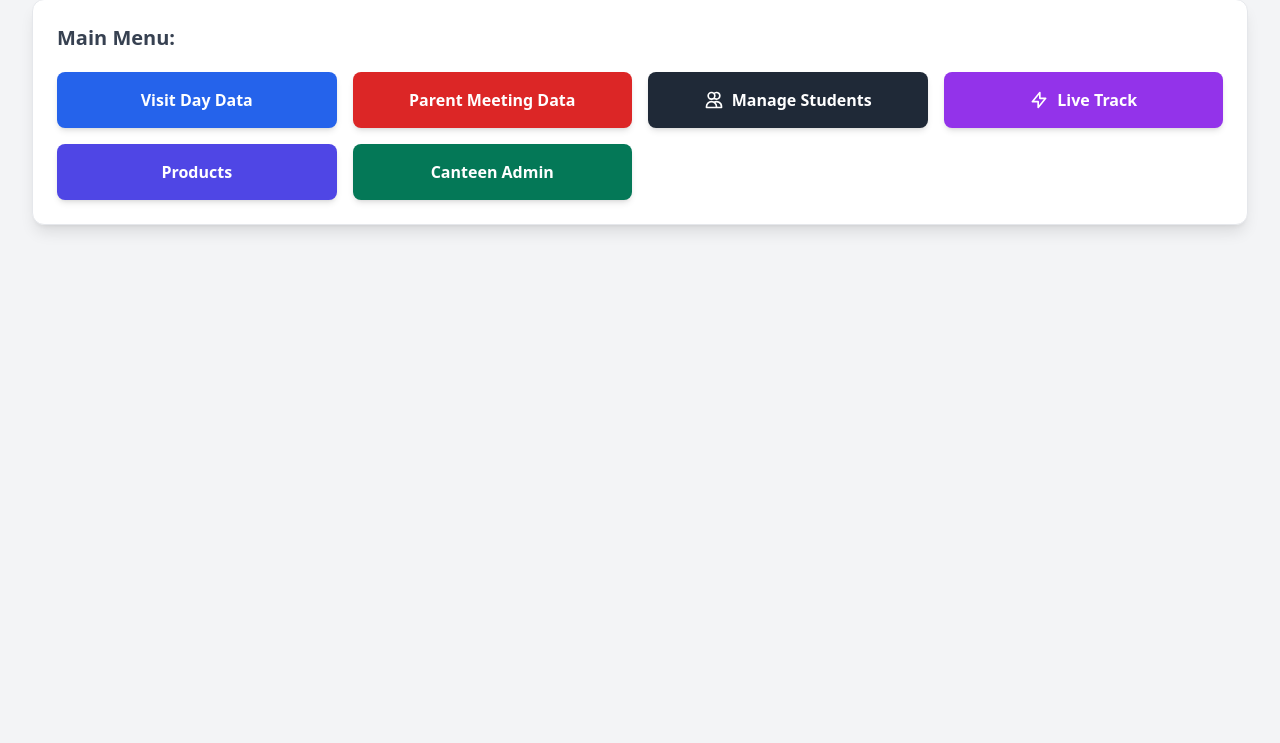
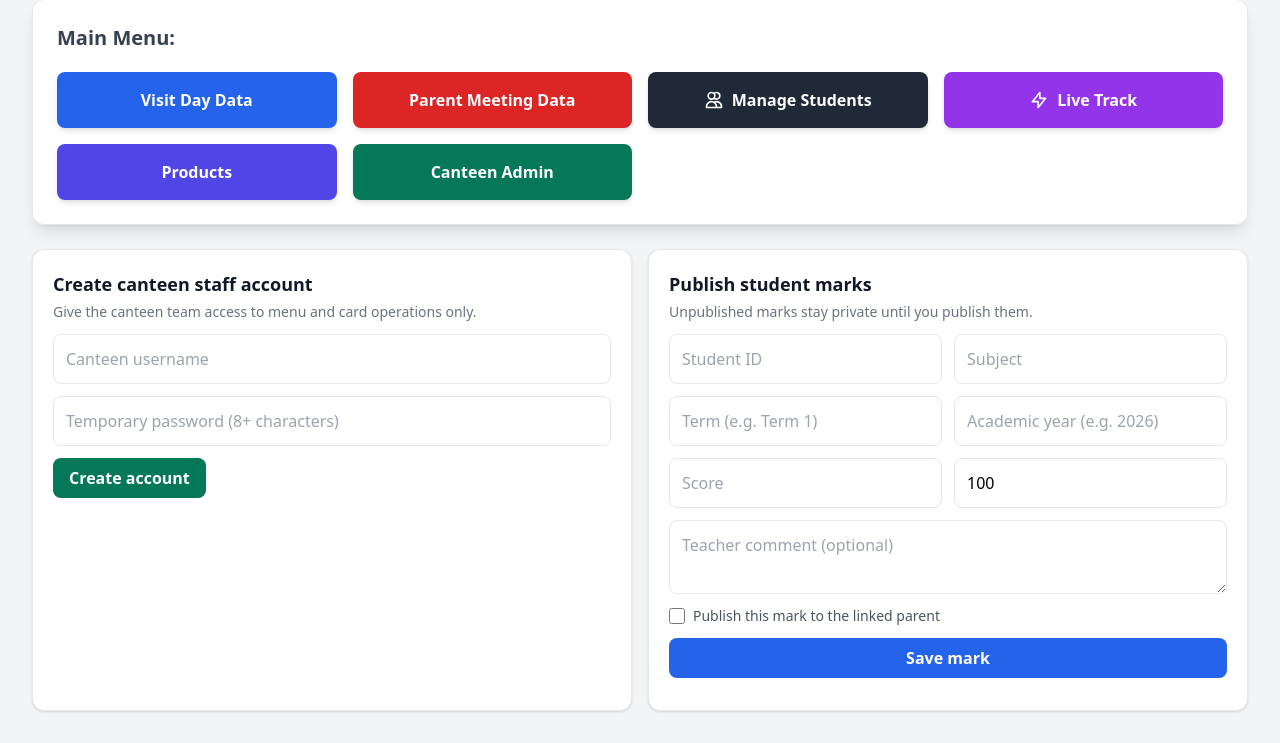
Before and after one commit to AIME-LOIC/MYSCHOOL, a Python web app: template templates/admin.html in a window 1280 px wide. Shown: the part 165-908 px from the top of the page. Before the commit the page ends 397 px from the top, so only its background shows below. Run offline with Jinja, Linux system fonts and the light colour scheme; the template is opened without the code that fills it, so the values that code supplies are empty; some libraries are stand-ins or nearby versions.

Commit message:
Add admin forms for canteen staff and student marks

```diff
--- a/templates/admin.html
+++ b/templates/admin.html
@@ -168,6 +168,66 @@
                 <a href="/{{ school_name }}/canteen-admin" class="py-4 px-6 bg-emerald-700 hover:bg-emerald-800 text-white font-bold rounded-lg transition shadow-md text-center">Canteen Admin</a>
             </div>
         </div>
+
+        <section class="grid grid-cols-1 lg:grid-cols-2 gap-4 mt-6">
+            <div class="bg-white p-5 rounded-xl shadow border border-gray-200">
+                <h2 class="text-lg font-bold text-gray-900 mb-1">Create canteen staff account</h2>
+                <p class="text-sm text-gray-500 mb-3">Give the canteen team access to menu and card operations only.</p>
+                <form id="canteen-admin-create" class="space-y-3">
+                    <input name="username" minlength="3" maxlength="80" pattern="[a-zA-Z0-9_.-]+" required placeholder="Canteen username" class="w-full border rounded-lg p-3">
+                    <input name="password" type="password" minlength="8" maxlength="128" required placeholder="Temporary password (8+ characters)" class="w-full border rounded-lg p-3">
+                    <button class="px-4 py-2 bg-emerald-700 text-white rounded-lg font-semibold" type="submit">Create account</button>
+                    <p id="canteen-admin-feedback" class="text-sm" role="status"></p>
+                </form>
+            </div>
+            <div class="bg-white p-5 rounded-xl shadow border border-gray-200">
+                <h2 class="text-lg font-bold text-gray-900 mb-1">Publish student marks</h2>
+                <p class="text-sm text-gray-500 mb-3">Unpublished marks stay private until you publish them.</p>
+                <form id="student-mark-create" class="grid grid-cols-1 sm:grid-cols-2 gap-3">
+                    <input name="student_id" type="number" min="1" required placeholder="Student ID" class="w-full border rounded-lg p-3">
+                    <input name="subject" maxlength="100" required placeholder="Subject" class="w-full border rounded-lg p-3">
+                    <input name="term" maxlength="40" required placeholder="Term (e.g. Term 1)" class="w-full border rounded-lg p-3">
+                    <input name="academic_year" maxlength="20" required placeholder="Academic year (e.g. 2026)" class="w-full border rounded-lg p-3">
+                    <input name="score" type="number" min="0" required placeholder="Score" class="w-full border rounded-lg p-3">
+                    <input name="max_score" type="number" min="1" value="100" required placeholder="Maximum score" class="w-full border rounded-lg p-3">
+                    <textarea name="teacher_comment" maxlength="1000" placeholder="Teacher comment (optional)" class="w-full border rounded-lg p-3 sm:col-span-2"></textarea>
+                    <label class="flex items-center gap-2 text-sm text-gray-600 sm:col-span-2"><input name="published" type="checkbox" value="1" class="w-4 h-4"> Publish this mark to the linked parent</label>
+                    <button class="px-4 py-2 bg-blue-600 text-white rounded-lg font-semibold sm:col-span-2" type="submit">Save mark</button>
+                    <p id="student-mark-feedback" class="text-sm sm:col-span-2" role="status"></p>
+                </form>
+            </div>
+        </section>
+        <script>
+        (function(){
+            const schoolPath = '/' + encodeURIComponent({{ school_name|tojson }});
+            async function submitAdminForm(form, endpoint, feedbackId, successText) {
+                const feedback = document.getElementById(feedbackId);
+                const button = form.querySelector('button[type="submit"]');
+                button.disabled = true;
+                feedback.textContent = 'Saving…';
+                feedback.style.color = '#475569';
+                try {
+                    const response = await fetch(schoolPath + endpoint, {method:'POST',headers:{'Content-Type':'application/x-www-form-urlencoded'},body:new URLSearchParams(new FormData(form))});
+                    const data = await response.json();
+                    if (!response.ok) throw new Error(data.detail || data.message || 'Request failed.');
+                    feedback.textContent = successText;
+                    feedback.style.color = '#166534';
+                    form.reset();
+                } catch (error) {
+                    feedback.textContent = error.message || 'Request failed.';
+                    feedback.style.color = '#b91c1c';
+                } finally { button.disabled = false; }
+            }
+            document.getElementById('canteen-admin-create').addEventListener('submit', function(event) {
+                event.preventDefault();
+                submitAdminForm(this, '/admin/canteen-admins', 'canteen-admin-feedback', 'Canteen account created. Share the credentials securely.');
+            });
+            document.getElementById('student-mark-create').addEventListener('submit', function(event) {
+                event.preventDefault();
+                submitAdminForm(this, '/admin/marks', 'student-mark-feedback', 'Mark saved.');
+            });
+        })();
+        </script>
 
         <div id="manager-step" class="hidden mt-8 animate-fade-in space-y-6">
             <div class="flex justify-between items-center">
```
